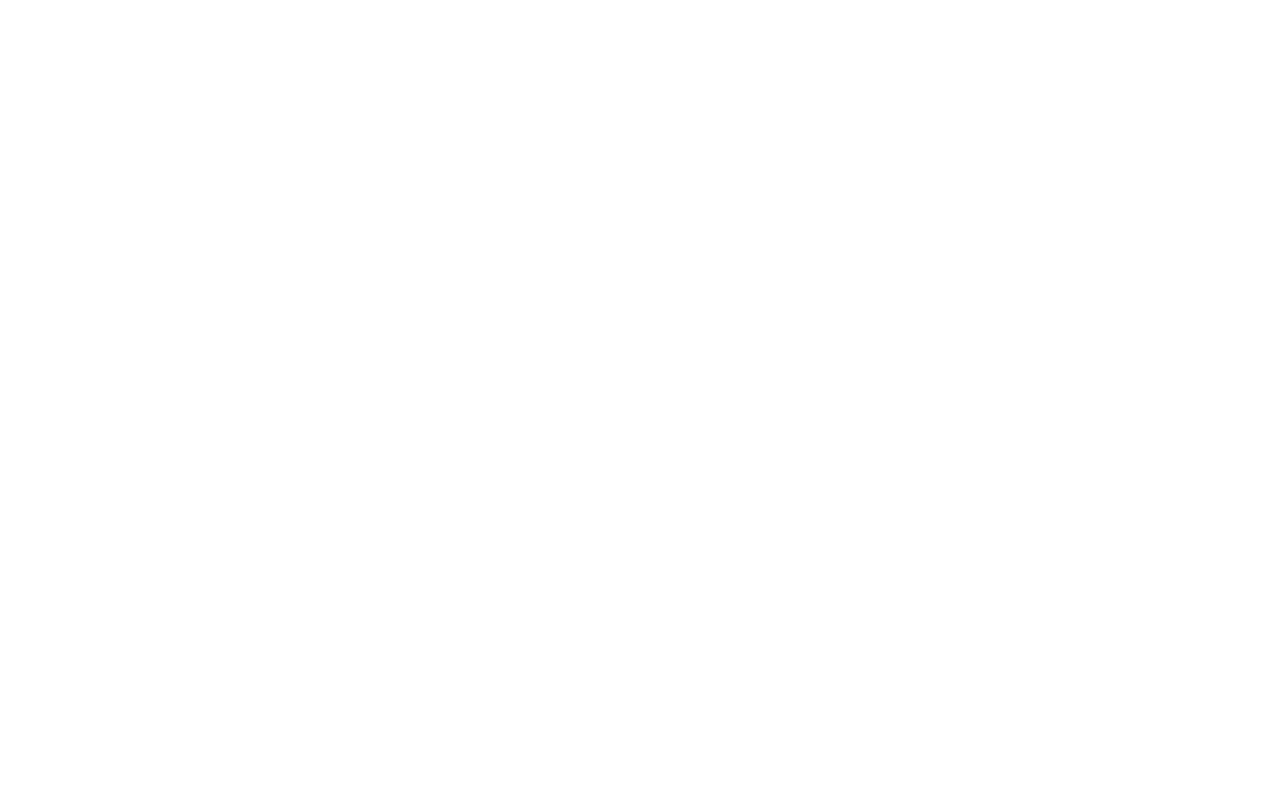
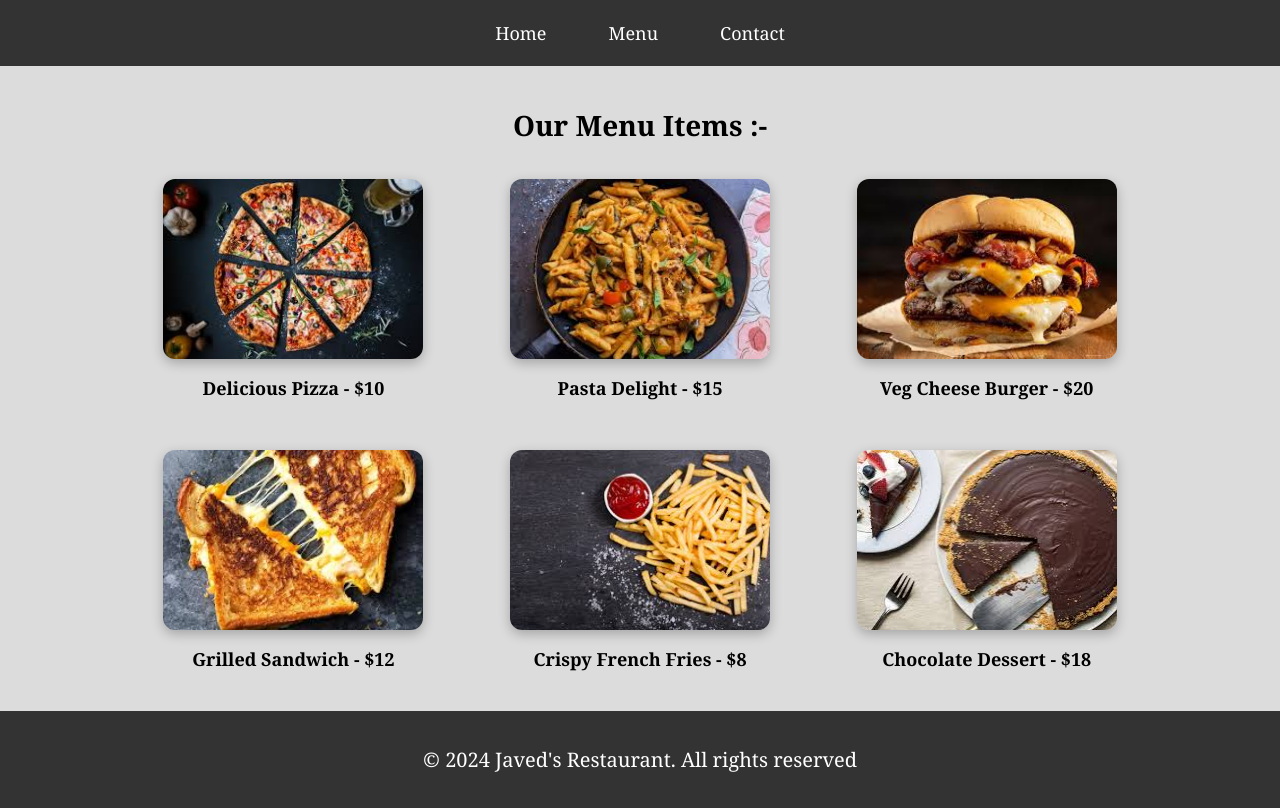
Before and after one commit to SyedMaazz/web-technology-task-5, a plain HTML site: page menu.html in a window 1280 px wide. Drawn offline with Linux system fonts and the light colour scheme.

Commit message:
feat: add images

```diff
--- a/menu.html
+++ b/menu.html
@@ -0,0 +1,70 @@
+<!DOCTYPE html>
+<html lang="en">
+<head>
+    <meta charset="UTF-8">
+    <title>Menu</title>
+    <link rel="stylesheet" href="style.css">
+</head>
+<body>
+
+    <!-- NAVBAR -->
+    <nav>
+        <ul>
+            <li><a href="index.html">Home</a></li>
+            <li><a href="menu.html">Menu</a></li>
+            <li><a href="#">Contact</a></li>
+        </ul>
+    </nav>
+
+    <!-- MENU SECTION -->
+    <section class="menu-section">
+        <h1>Our Menu Items :-</h1>
+
+        <div class="menu-container">
+
+            <!-- ITEM 1 -->
+            <div class="menu-item">
+                <img src="images/pizza.jpg" alt="Pizza">
+                <h3>Delicious Pizza - $10</h3>
+            </div>
+
+            <!-- ITEM 2 -->
+            <div class="menu-item">
+                <img src="images/pasta.jpg" alt="Pasta">
+                <h3>Pasta Delight - $15</h3>
+            </div>
+
+            <!-- ITEM 3 -->
+            <div class="menu-item">
+                <img src="images/burger.jpg" alt="Burger">
+                <h3>Veg Cheese Burger - $20</h3>
+            </div>
+
+            <!-- ITEM 4 -->
+            <div class="menu-item">
+                <img src="images/sandwich.jpg" alt="Sandwich">
+                <h3>Grilled Sandwich - $12</h3>
+            </div>
+
+            <!-- ITEM 5 -->
+            <div class="menu-item">
+                <img src="images/fries.jpg" alt="Fries">
+                <h3>Crispy French Fries - $8</h3>
+            </div>
+
+            <!-- ITEM 6 -->
+            <div class="menu-item">
+                <img src="images/dessert.jpg" alt="Dessert">
+                <h3>Chocolate Dessert - $18</h3>
+            </div>
+
+        </div>
+    </section>
+
+    <!-- FOOTER -->
+    <footer>
+        <p>© 2024 Javed's Restaurant. All rights reserved</p>
+    </footer>
+
+</body>
+</html>
--- a/style.css
+++ b/style.css
@@ -73,3 +73,83 @@
     padding: 35px 0;
     font-size: 20px;
 }
+
+/* MENU SECTION */
+.menu-section {
+    background-color: #ffffff;
+    padding: 60px 0;
+    text-align: center;
+}
+
+.menu-section h1 {
+    margin-bottom: 40px;
+    font-size: 32px;
+}
+
+/* Grid Layout */
+.menu-container {
+    width: 80%;
+    margin: auto;
+    display: grid;
+    grid-template-columns: repeat(3, 1fr);
+    gap: 50px;
+}
+
+/* Individual Items */
+.menu-item img {
+    width: 100%;
+    height: 220px;
+    object-fit: cover;
+    border-radius: 12px;
+    box-shadow: 0 4px 10px rgba(0,0,0,0.3);
+}
+
+.menu-item h3 {
+    margin-top: 15px;
+    font-size: 20px;
+}
+/* MENU SECTION */
+.menu-section {
+    background-color: #dcdcdc;
+    flex: 1;
+    padding: 40px 0;
+    text-align: center;
+}
+
+/* Heading */
+.menu-section h1 {
+    margin-bottom: 35px;
+    font-size: 28px;
+}
+
+/* Grid Layout */
+.menu-container {
+    width: 75%;
+    margin: auto;
+    display: grid;
+    grid-template-columns: repeat(3, 1fr);
+    row-gap: 50px;
+    column-gap: 80px;
+    justify-items: center;   /* centers each item perfectly */
+}
+
+/* Individual item */
+.menu-item {
+    width: 260px;            /* fixed uniform width */
+    text-align: center;
+}
+
+/* Image styling */
+.menu-item img {
+    width: 260px;            /* exact same as container */
+    height: 180px;           /* uniform height */
+    object-fit: cover;       /* clean fill */
+    border-radius: 12px;
+    box-shadow: 0 4px 12px rgba(0,0,0,0.25);
+}
+
+/* Text */
+.menu-item h3 {
+    margin-top: 12px;
+    font-size: 18px;
+}
```
Also changed, not shown: index.html (+1 -1 lines), images/burger.jpg (added), images/dessert.jpg (added), images/fries.jpg (added), images/pasta.jpg (added), images/pizza.jpg (added), images/sandwich.jpg (added).
